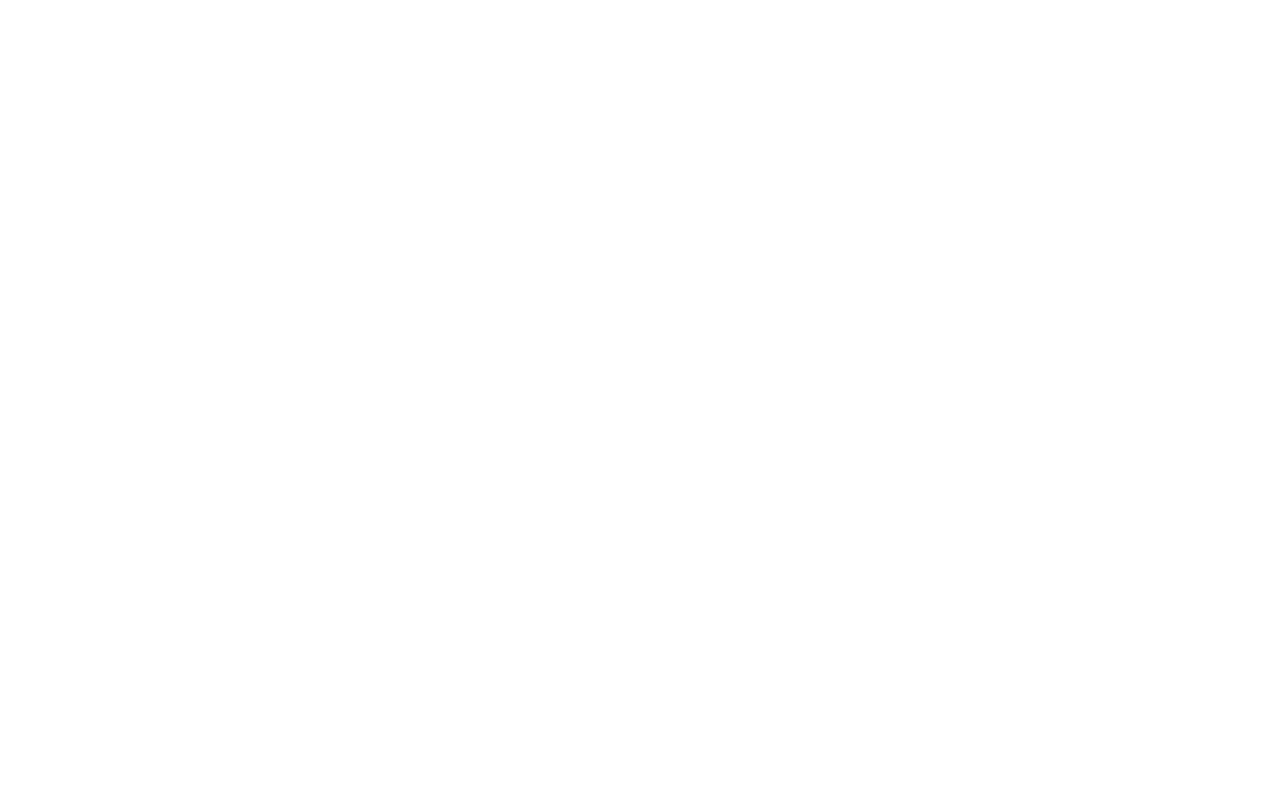
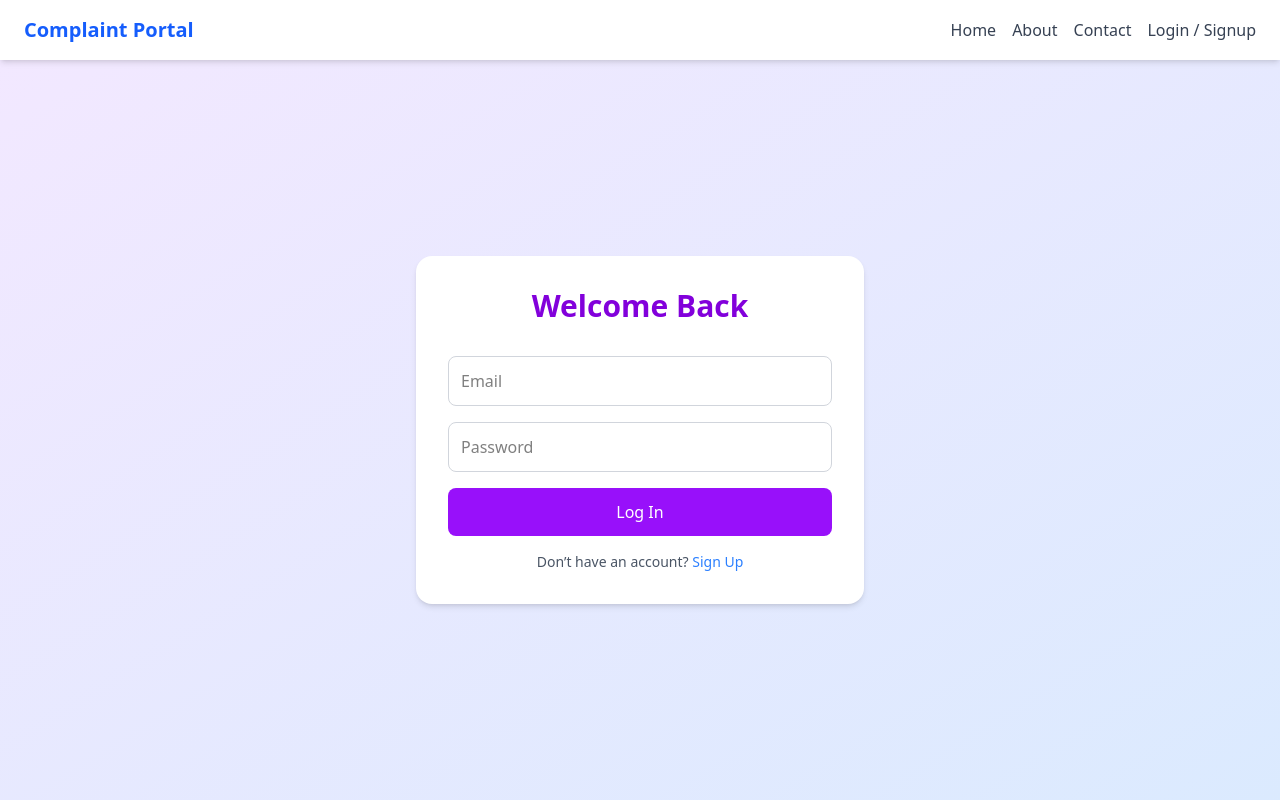
Before and after one commit to Abhishekbmarathe/complaintraise, a React (Vite) app: page /login in a window 1280 px wide. Before the commit this address had no page. Built offline with nearby package versions, Linux system fonts and the light colour scheme.

Commit message:
login & signup page, nav changes

```diff
--- a/src/App.jsx
+++ b/src/App.jsx
@@ -2,6 +2,8 @@
 import { BrowserRouter as Router, Routes, Route } from "react-router-dom";
 import Landing from './components/Landing/Landing';
 import CompReg from './components/ComplaintRegistration/CompReg'
+import Login from './components/SignUpPage/Login';
+import Signup from './components/SignUpPage/Signup';
 import './App.css'
 
 function App() {
@@ -12,7 +14,8 @@
       <Routes>
         <Route path="/" element={<Landing />} />
         <Route path="/Compreg" element={<CompReg />} />
-
+        <Route path="/login" element={<Login />} />
+        <Route path="/signup" element={<Signup />} />
       </Routes>
     </Router>
   )
--- /dev/null
+++ b/src/components/ComplaintRegistration/Test.jsx
@@ -0,0 +1,7 @@
+import React from 'react'
+
+export const test = () => {
+  return (
+    <div>test</div>
+  )
+}
--- /dev/null
+++ b/src/components/Landing/Complain.jsx
@@ -0,0 +1,23 @@
+// src/components/FloatingPenButton.jsx
+import React from 'react';
+import { useNavigate } from 'react-router-dom';
+import { Pencil } from 'lucide-react'; // or your own SVG
+
+const FloatingPenButton = () => {
+  const navigate = useNavigate();
+
+  const handleClick = () => {
+    navigate('/Compreg');
+  };
+
+  return (
+    <button
+      onClick={handleClick}
+      className="fixed bottom-6 right-6 bg-blue-600 hover:bg-blue-700 text-white p-4 rounded-full shadow-lg transition duration-200 z-50"
+    >
+      <Pencil className="w-5 h-5" />
+    </button>
+  );
+};
+
+export default FloatingPenButton;
--- a/src/components/Landing/Landing.jsx
+++ b/src/components/Landing/Landing.jsx
@@ -65,6 +65,7 @@
           </div>
         </div>
 
+
       </div>
       <footer className="bg-gray-400 text-center py-4 text-gray-900 text-sm">
 
@@ -72,6 +73,7 @@
       </footer>
 
     </div>
+
   )
 }
 
--- a/src/components/Nav.jsx
+++ b/src/components/Nav.jsx
@@ -8,12 +8,15 @@
   return (
     // <div>
       <nav className="bg-white shadow-md py-4 px-6 flex justify-between items-center sticky top-0 z-50">
-        <div className="text-xl font-bold text-blue-600">Complaint Portal</div>
+        <Link to="/" className="text-xl font-bold text-blue-600">Complaint Portal</Link>
         <div className="space-x-4">
         <Link to="/" className="text-gray-700 hover:text-blue-500">Home</Link>
           <Link to="/" className="text-gray-700 hover:text-blue-500">About</Link>
           <Link to="/" className="text-gray-700 hover:text-blue-500">Contact</Link>
-          <Link to="/Compreg" className="text-gray-700 hover:text-blue-500">Login / Signup</Link>
+          {/* <Link to="/Compreg" className="text-gray-700 hover:text-blue-500">Login / Signup</Link>
+           */}
+          <Link to="/login" className="text-gray-700 hover:text-blue-500">Login / Signup</Link>
+
         </div>
       </nav>
     // </div>
--- /dev/null
+++ b/src/components/SignUpPage/Login.jsx
@@ -0,0 +1,62 @@
+import React, { useState } from 'react';
+import Nav from '../Nav';
+import { Link } from 'react-router-dom';
+
+const Login = () => {
+  const [formData, setFormData] = useState({ email: '', password: '' });
+
+  const handleChange = (e) => {
+    const { name, value } = e.target;
+    setFormData({ ...formData, [name]: value });
+  };
+
+  const handleSubmit = (e) => {
+    e.preventDefault();
+    console.log('Login data:', formData);
+  };
+
+  return (
+    <div className="login-page min-h-screen bg-gradient-to-br from-purple-100 to-blue-100 flex flex-col">
+      <Nav />
+      <main className="flex-grow flex items-center justify-center">
+        <div className="bg-white p-8 rounded-2xl shadow-md w-full max-w-md">
+        <h2 className="text-3xl font-bold mb-8 text-center text-purple-700">Welcome Back</h2>
+          <form onSubmit={handleSubmit} className="space-y-4">
+            <input
+              type="email"
+              name="email"
+              value={formData.email}
+              onChange={handleChange}
+              placeholder="Email"
+              required
+              className="w-full p-3 border border-gray-300 rounded-lg focus:outline-none focus:ring-2 focus:ring-blue-400"
+            />
+            <input
+              type="password"
+              name="password"
+              value={formData.password}
+              onChange={handleChange}
+              placeholder="Password"
+              required
+              className="w-full p-3 border border-gray-300 rounded-lg focus:outline-none focus:ring-2 focus:ring-blue-400"
+            />
+            <button
+              type="submit"
+              className="w-full bg-purple-600 text-white py-3 rounded-lg font-medium hover:bg-purple-700 transition"
+            >
+              Log In
+            </button>
+          </form>
+          <p className="mt-4 text-sm text-center text-gray-600">
+            Don’t have an account?{' '}
+            <Link to="/signup" className="text-blue-500 hover:underline">
+              Sign Up
+            </Link>
+          </p>
+        </div>
+      </main>
+    </div>
+  );
+};
+
+export default Login;
--- /dev/null
+++ b/src/components/SignUpPage/Signup.jsx
@@ -0,0 +1,71 @@
+import React, { useState } from 'react';
+import Nav from '../Nav';
+import { Link } from 'react-router-dom';
+
+const Signup = () => {
+  const [formData, setFormData] = useState({ name: '', email: '', password: '' });
+
+  const handleChange = (e) => {
+    const { name, value } = e.target;
+    setFormData({ ...formData, [name]: value });
+  };
+
+  const handleSubmit = (e) => {
+    e.preventDefault();
+    console.log('Signup data:', formData);
+  };
+
+  return (
+    <div className="signup min-h-screen bg-gradient-to-br from-purple-100 to-blue-100 flex flex-col">
+      <Nav />
+      <main className="flex-grow flex items-center justify-center">
+        <div className="bg-white p-8 rounded-2xl shadow-md w-full max-w-md">
+          <h2 className="text-2xl font-bold mb-6 text-center text-purple-700">Create Account</h2>
+          <form onSubmit={handleSubmit} className="space-y-4">
+            <input
+              type="text"
+              name="name"
+              value={formData.name}
+              onChange={handleChange}
+              placeholder="Full Name"
+              required
+              className="w-full p-3 border border-gray-300 rounded-lg focus:outline-none focus:ring-2 focus:ring-blue-400"
+            />
+            <input
+              type="email"
+              name="email"
+              value={formData.email}
+              onChange={handleChange}
+              placeholder="Email"
+              required
+              className="w-full p-3 border border-gray-300 rounded-lg focus:outline-none focus:ring-2 focus:ring-blue-400"
+            />
+            <input
+              type="password"
+              name="password"
+              value={formData.password}
+              onChange={handleChange}
+              placeholder="Password"
+              required
+              className="w-full p-3 border border-gray-300 rounded-lg focus:outline-none focus:ring-2 focus:ring-blue-400"
+            />
+            <button
+              type="submit"
+              className="w-full bg-purple-600 text-white py-3 rounded-lg font-medium hover:bg-purple-700 transition"
+            >
+              Sign Up
+            </button>
+          </form>
+          <p className="mt-4 text-sm text-center text-gray-600">
+            Already have an account?{' '}
+            <Link to="/login" className="text-blue-500 hover:underline">
+              Log In
+            </Link>
+          </p>
+        </div>
+      </main>
+    </div>
+  );
+};
+
+export default Signup;
```
Also changed, not shown: 1 other file (tests, documents, lock files or other folders).
